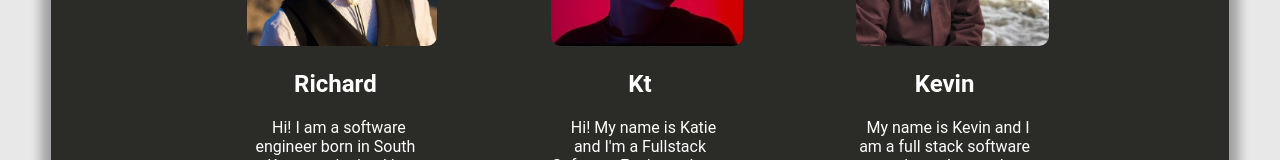
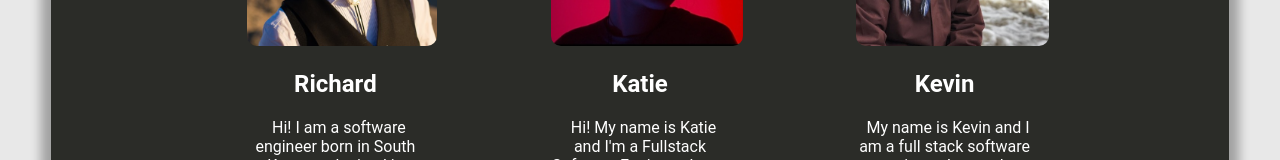
Before and after one commit to Gisaengchung/front-end, a React app: page /about-us in a window 1280 px wide. Shown: the part 342-502 px from the top of the page. Built offline with nearby package versions, Linux system fonts and the light colour scheme; no server answers.

Commit message:
kt to katie

```diff
--- a/src/components/aboutUs/AboutUs.jsx
+++ b/src/components/aboutUs/AboutUs.jsx
@@ -25,7 +25,7 @@ export default function AboutUs() {
       </div>
       <div className={styles.personContainer}>
         <img className={styles.ktImage} src={kt} />
-        <h2 className={styles.aboutNames}>Kt</h2>
+        <h2 className={styles.aboutNames}>Katie</h2>
         <span>Hi! My name is Katie and I&apos;m a Fullstack Software Engineer. In my free time I create and produce small films!</span>
         <br/>
         <a href="https://github.com/katiejonesyo">
```
